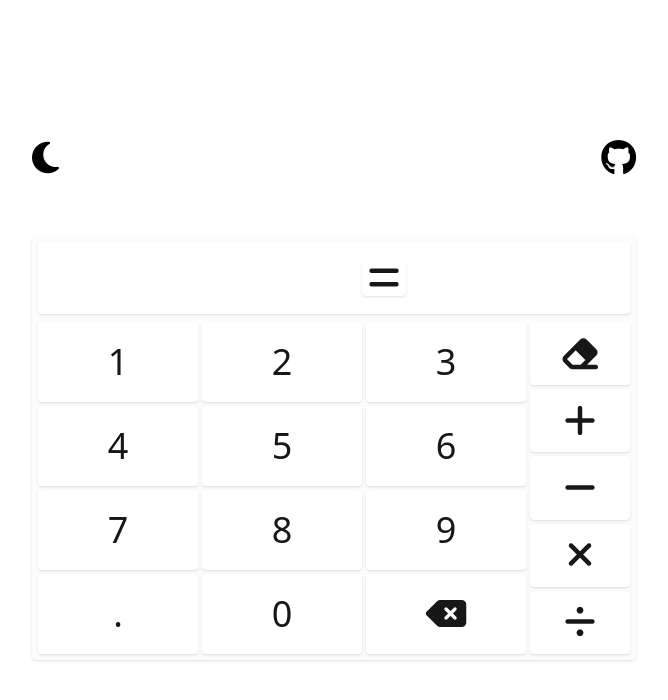
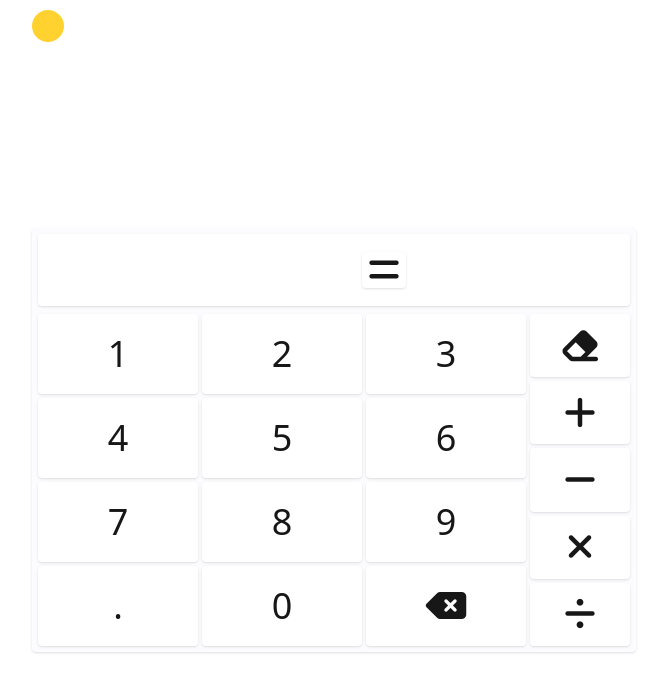
Before and after one commit to Jowelss/Calculator, a website: page index.html in a window 1280 px wide. Shown: the whole page, without its empty margins (306-974 px from the left). Drawn offline with Linux system fonts and the light colour scheme.

Commit message:
add new container to main

```diff
--- a/index.html
+++ b/index.html
@@ -11,18 +11,21 @@
     ></script>
   </head>
 
-  <body
-    class="h-screen flex justify-center flex-col items-center text-4xl bg-white"
-  >
-    <header class="header w-[604px] flex justify-between mb-[60px]">
-      <i class="fa-solid fa-moon"></i>
-      <a class="fa-brands fa-github" href="https://github.com/Jowelss"></a>
+  <body class="">
+    <header class="header w-[604px] flex justify-between h-10 m-[10px_auto]">
+      <div class="w-20 relative">
+        <button
+          id="mode"
+          class="w-8 h-8 bg-amber-300 rounded-full absolute"
+        ></button>
+      </div>
     </header>
 
     <main
       id="main"
-      class="p-1.5 rounded-sm shadow bg-[#fcfcff] text-neutral-900"
+      class="h-[calc(100vh-40px)] flex justify-center flex-col items-center text-4xl bg-white"
     >
+      <section class="p-1.5 rounded-sm shadow bg-[#fcfcff] text-neutral-900">
         <div
           class="show-container flex justify-between px-1 items-center h-[72px] mb-2 bg-white rounded-sm shadow"
         >
@@ -72,6 +75,7 @@
             <span class="operator fa-solid fa-divide" id="dividir"></span>
           </div>
         </div>
+      </section>
     </main>
     <script src="./js/app.js"></script>
   </body>
```
Also changed, not shown: css/output.css. Lines whose indentation alone changed are shown as unchanged.
